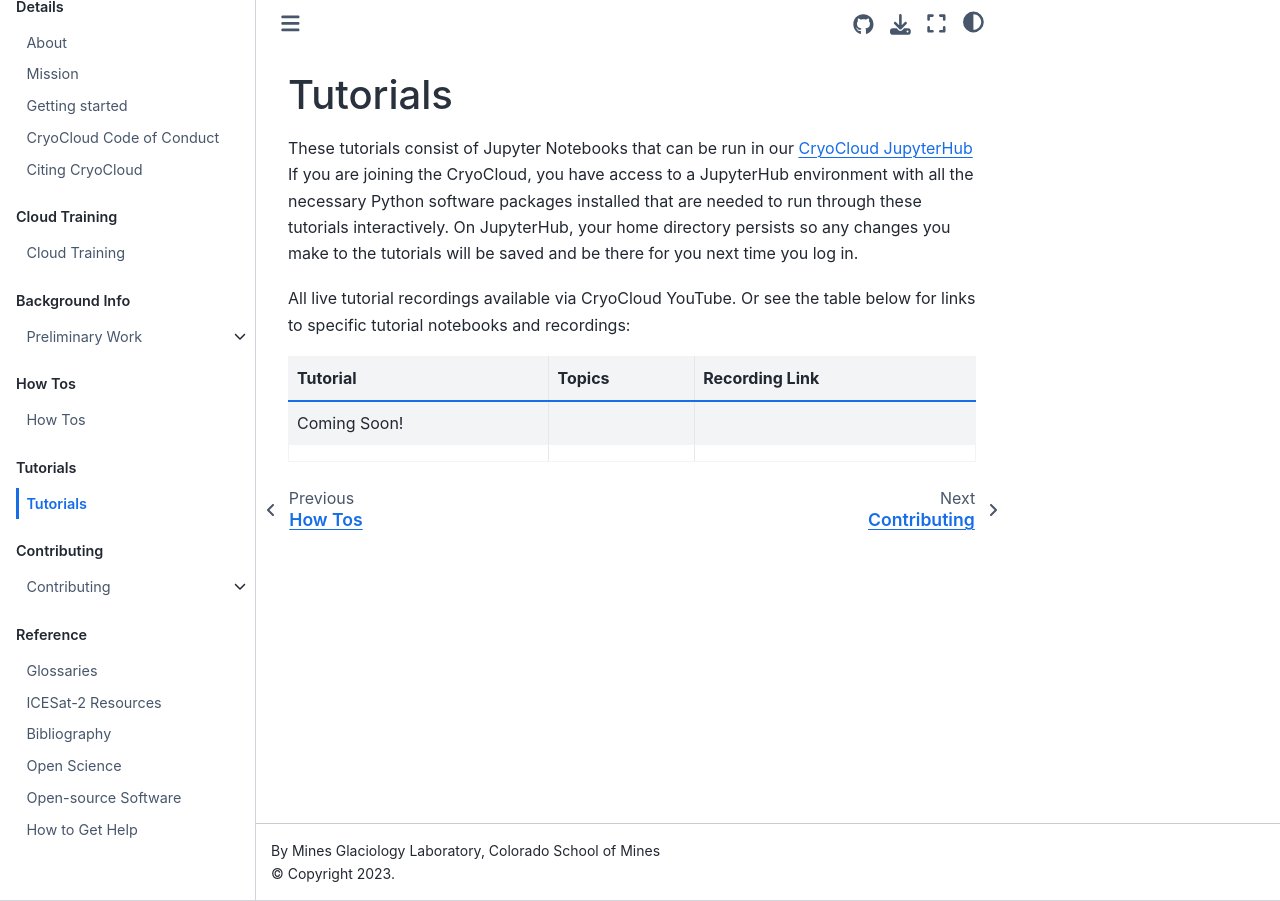
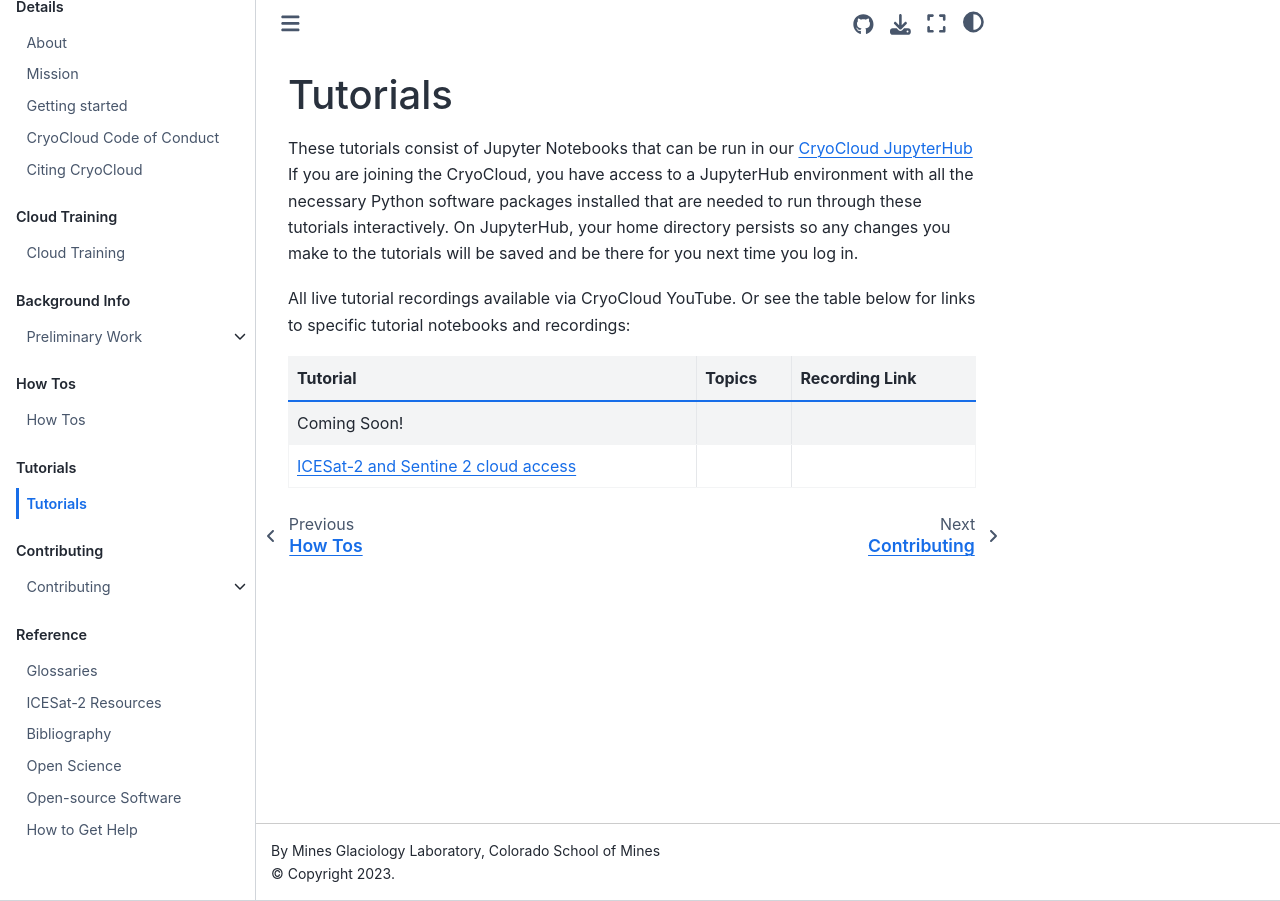
Before and after one commit to CryoInTheCloud/CryoCloudWebsite, a Jupyter Book: the page built from book/tutorials/index.md, in a window 1280 px wide. Built offline with Jupyter Book 1.0.4 settings and Sphinx 7.4.7 and the Sphinx Book theme 1.1.4, drawn with Linux system fonts in a browser that asks for light colours.

Commit message:
added tutorial to tutorial index

```diff
--- a/book/tutorials/index.md
+++ b/book/tutorials/index.md
@@ -14,4 +14,4 @@ All live tutorial recordings available via CryoCloud YouTube. Or see the table b
 | Tutorial | Topics | Recording Link |
 | ---  | --- | --- |
 | Coming Soon! |
-| |
+| [ICESat-2 and Sentine 2 cloud access](https://github.com/CryoInTheCloud/CryoCloudWebsite/blob/main/book/tutorials/IS2_cloud_data_integration2.ipynb) |
```
